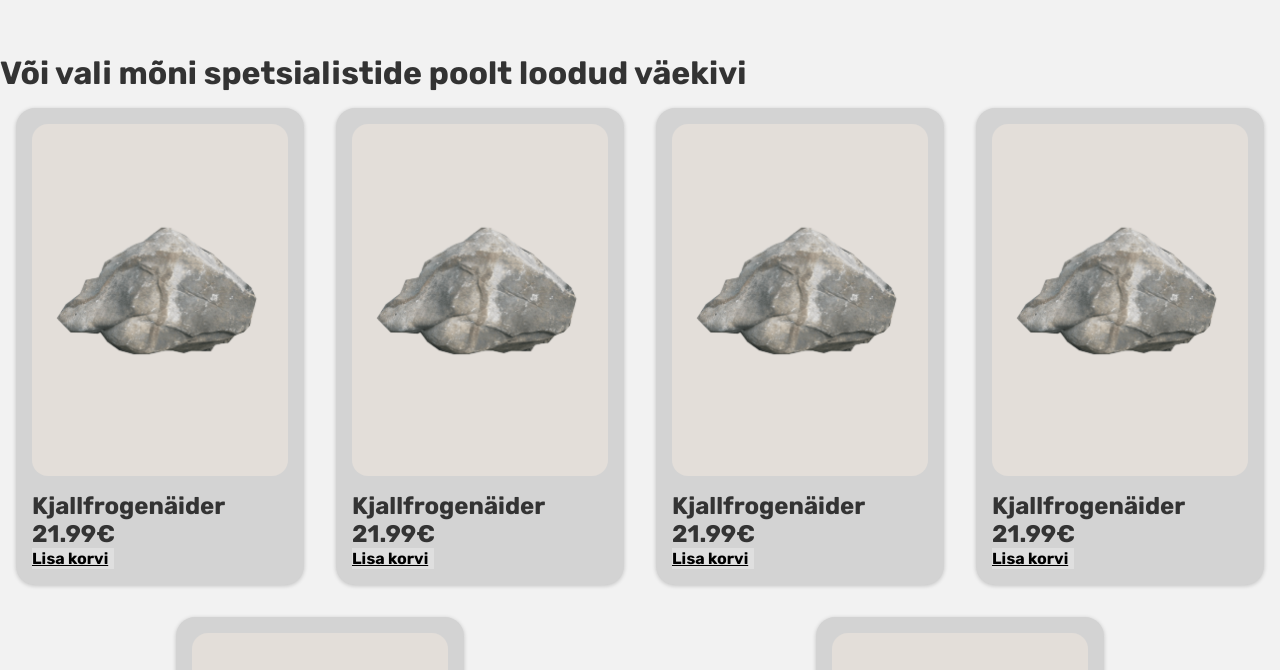
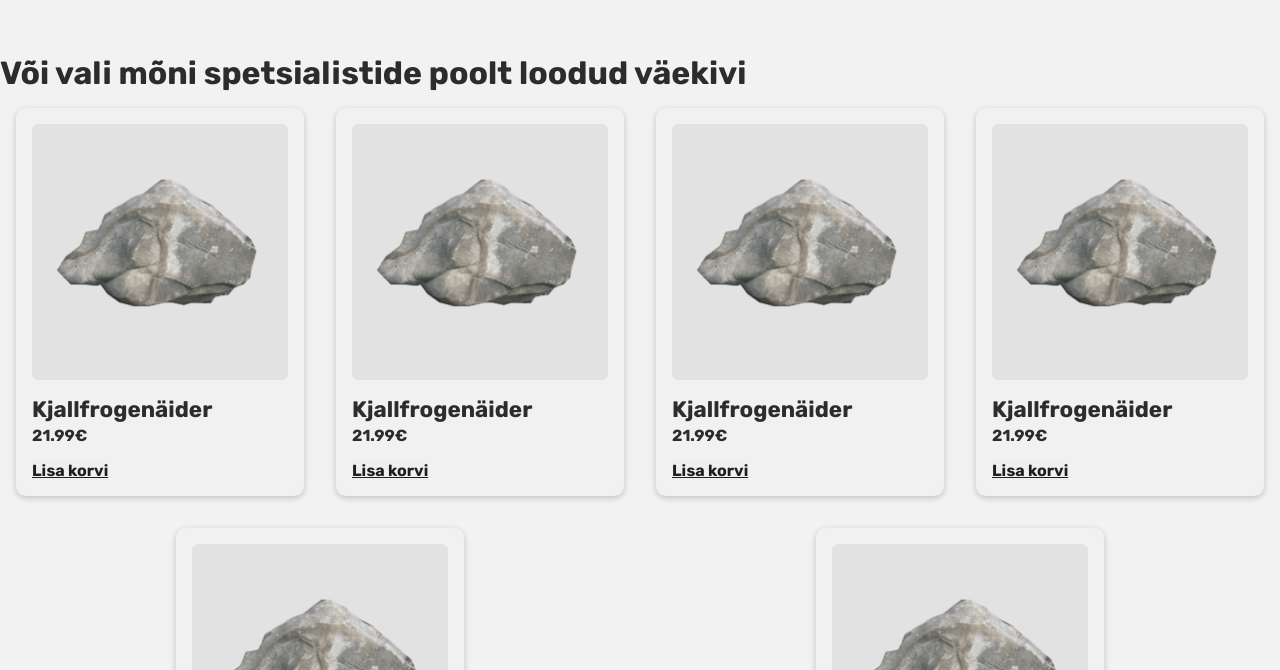
Before and after one commit to Tsarter/vaekivid, a React (Create React App) app: page /#/iseloomutest in a window 1280 px wide. Before the commit this address led to /#/iseloomutulemused. Shown: the part 2130-2800 px from the top of the page. Built offline with nearby package versions, Linux system fonts and the light colour scheme; the HTML template or start-up script is replaced by a standard one.

Commit message:
fixed card styling

```diff
--- a/src/App.css
+++ b/src/App.css
@@ -24,6 +24,7 @@
   color: white;
 }
 
+
 .App-link {
   color: #61dafb;
 }
--- a/src/components/CardStuff/Card.module.css
+++ b/src/components/CardStuff/Card.module.css
@@ -1,29 +1,31 @@
-.price-text {
-    font-size: 1.1em;
+.price_text {
+
+    font-size: 1em;
+    margin-top: 0.2em;
 }
 
-.name-text {
-    font-size: 1.1em;
+.name_text {
+    font-size: 1.4em;
 }
 
 .btn {
     font: inherit;
     cursor: pointer;
     border: none;
-    color: black;
-    background-color: #dfdfdf;
+    color: rgb(31, 31, 31);
     font-weight: bold;
     text-decoration: underline;
     margin-left: 0;
-    padding-left: 0;
+    margin-top: 1em;
 }
 
 .card {
     padding: 1rem;
-    background-color: lightgray;
-    border-radius: 1.2em;
+    background-color: rgb(241, 241, 241);
+    border-radius: 0.6em;
     margin: 1em;
-    box-shadow: 0 1px 4px rgba(0, 0, 0, 0.2);
+    box-shadow: 0 2px 6px rgba(0, 0, 0, 0.2);
+
 }
 
 .rock_image {
@@ -33,10 +35,10 @@
 
 .image_div {
     display: flex;
-    background-color: #E3DED9;
-    border-radius: 1em;
+    background-color: #e2e2e2;
+    border-radius: 0.4em;
     padding: 1rem;
-    height: 20em;
+    height: 14em;
     justify-content: center;
     align-items: center;
     margin-bottom: 1em;
--- a/src/index.css
+++ b/src/index.css
@@ -15,6 +15,10 @@ body {
     transition: 0.2s;
 }
 
+button {
+    padding: 0; /* user agent stylesheet overwrite */
+}
+
 a {
     color: #1b1d20;
     text-decoration: none;
@@ -26,7 +30,7 @@ h3,
 h4 {
     margin-block-end: 0;
     margin-block-start: 0;
-    color: #333333;
+    color: #2c2c2c;
 }
 
 code {
```
